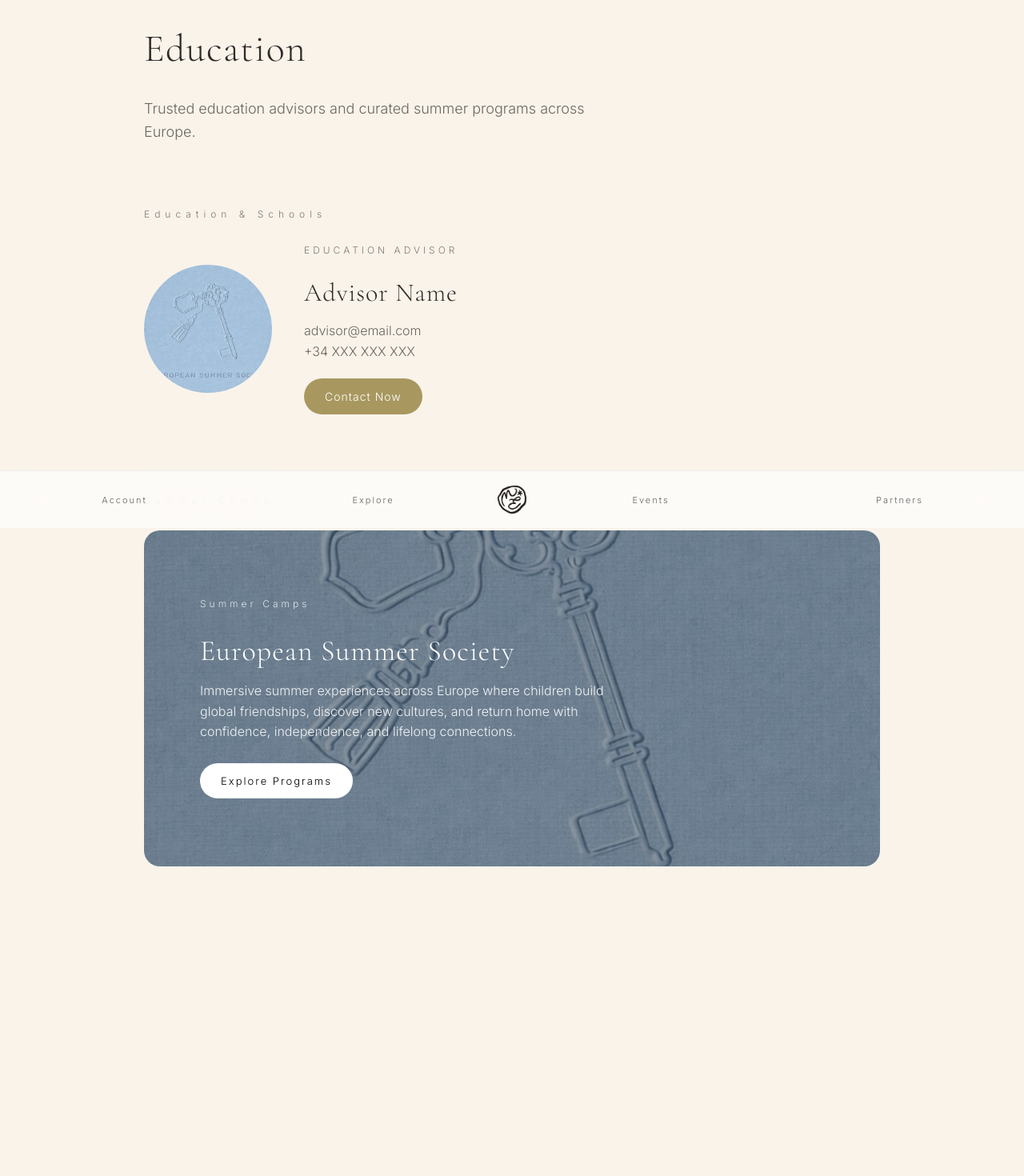
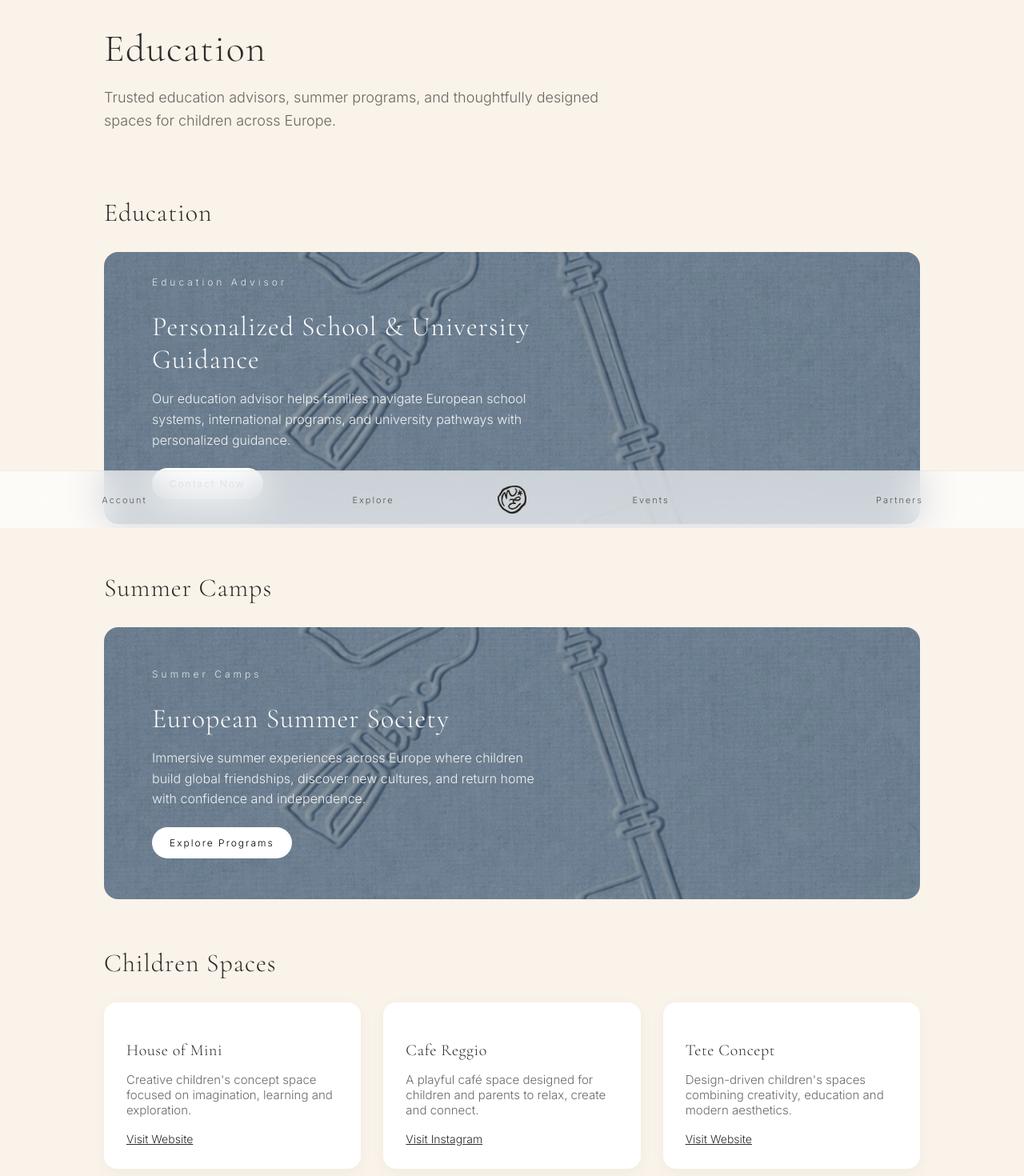
Before and after one commit to nataliatovargrand-a11y/mothereuro-beta, a Nuxt app: page /resources/education in a window 1280 px wide. Shown: the part 140-1610 px from the top of the page at 80% size. Before the commit the page ends 1493 px from the top, so only its background shows below. Built offline with nearby package versions, Linux system fonts and the light colour scheme.

Commit message:
Add children spaces and advisor to education page

```diff
--- a/app/pages/resources/education.vue
+++ b/app/pages/resources/education.vue
@@ -2,42 +2,43 @@
 
 <div class="resources-wrapper">
 
-<h1>Education</h1>
+<!-- PAGE TITLE -->
 
-<p class="intro">
-Trusted education advisors and curated summer programs across Europe.
+<h1 class="page-title">
+Education
+</h1>
+
+<p class="page-intro">
+Trusted education advisors, summer programs, and thoughtfully designed spaces for children across Europe.
 </p>
 
 
-<!-- EDUCATION & SCHOOLS -->
+<!-- EDUCATION ADVISOR -->
 
-<div class="section-title">
-Education & Schools
+<h2 class="section-title">
+Education
+</h2>
+
+<div class="hero-card advisor">
+
+<div class="card-content">
+
+<div class="card-label">
+Education Advisor
 </div>
 
-<div class="advisor-card">
+<h2>
+Personalized School & University Guidance
+</h2>
 
-<img
-src="/images/education-advisor.jpg"
-class="advisor-photo"
-/>
-
-<div class="advisor-content">
-
-<div class="advisor-label">
-EDUCATION ADVISOR
-</div>
-
-<h2>Advisor Name</h2>
-
-<p class="advisor-contact">
-advisor@email.com<br>
-+34 XXX XXX XXX
+<p>
+Our education advisor helps families navigate European school systems,
+international programs, and university pathways with personalized guidance.
 </p>
 
 <a
-href="mailto:advisor@email.com"
-class="advisor-button"
+href="mailto:emily@mothereuro.com"
+class="card-button"
 >
 Contact Now
 </a>
@@ -47,34 +48,116 @@ Contact Now
 </div>
 
 
+
 <!-- SUMMER CAMPS -->
 
-<div class="section-title">
+<h2 class="section-title">
+Summer Camps
+</h2>
+
+<div class="hero-card summer">
+
+<div class="card-content">
+
+<div class="card-label">
 Summer Camps
 </div>
 
-<div class="summer-card">
-
-<div class="summer-content">
-
-<div class="summer-label">
-Summer Camps
-</div>
-
-<h2>European Summer Society</h2>
+<h2>
+European Summer Society
+</h2>
 
 <p>
 Immersive summer experiences across Europe where children build global friendships,
-discover new cultures, and return home with confidence, independence, and lifelong connections.
+discover new cultures, and return home with confidence and independence.
 </p>
 
 <a
 href="https://europeansummersociety.com"
 target="_blank"
-rel="noopener noreferrer"
-class="summer-button"
+class="card-button"
 >
 Explore Programs
+</a>
+
+</div>
+
+</div>
+
+
+
+<!-- CHILDREN SPACES -->
+
+<h2 class="section-title">
+Children Spaces
+</h2>
+
+<div class="card-grid">
+
+
+<!-- HOUSE OF MINI -->
+
+<div class="resource-card">
+
+<h3>House of Mini</h3>
+
+<p>
+Creative children's concept space focused on imagination,
+learning and exploration.
+</p>
+
+<a
+href="https://museumofmini.com/"
+target="_blank"
+class="card-link"
+>
+Visit Website
+</a>
+
+</div>
+
+
+
+<!-- CAFE REGGIO -->
+
+<div class="resource-card">
+
+<h3>Cafe Reggio</h3>
+
+<p>
+A playful café space designed for children and parents to relax,
+create and connect.
+</p>
+
+<a
+href="https://www.instagram.com/cafe.reggio/"
+target="_blank"
+class="card-link"
+>
+Visit Instagram
+</a>
+
+</div>
+
+
+
+<!-- TETE CONCEPT -->
+
+<div class="resource-card">
+
+<h3>Tete Concept</h3>
+
+<p>
+Design-driven children's spaces combining creativity,
+education and modern aesthetics.
+</p>
+
+<a
+href="https://teteconcept.es/?srsltid=AfmBOoqrP8hyp22THMXBkByvFy0AheZZJxzWWOXR-Rhs-wDfFkhfMj4b"
+target="_blank"
+class="card-link"
+>
+Visit Website
 </a>
 
 </div>
@@ -86,140 +169,144 @@ Explore Programs
 </template>
 
 
+
 <style scoped>
 
 .resources-wrapper{
 padding:140px 40px;
-max-width:1000px;
+max-width:1100px;
 margin:auto;
 }
 
-.intro{
+
+/* PAGE HEADER */
+
+.page-title{
+font-size:48px;
+margin-bottom:12px;
+}
+
+.page-intro{
 font-size:18px;
 opacity:.7;
-max-width:620px;
+max-width:640px;
+line-height:1.6;
 margin-bottom:80px;
-line-height:1.6;
 }
 
 
 /* SECTION TITLES */
 
 .section-title{
-letter-spacing:6px;
-font-size:12px;
+font-size:32px;
+margin-top:60px;
 margin-bottom:30px;
-opacity:.6;
 }
 
 
-/* ADVISOR CARD */
+/* HERO CARDS */
 
-.advisor-card{
+.hero-card{
+height:340px;
+border-radius:18px;
+margin-bottom:60px;
 display:flex;
 align-items:center;
-gap:40px;
-margin-bottom:100px;
+padding:60px;
+color:white;
+background-size:cover;
+background-position:center;
+position:relative;
 }
 
-.advisor-photo{
-width:160px;
-height:160px;
-border-radius:50%;
-object-fit:cover;
-}
-
-.advisor-content{
-max-width:520px;
-}
-
-.advisor-label{
-letter-spacing:4px;
-font-size:12px;
-opacity:.6;
-margin-bottom:10px;
-}
-
-.advisor-content h2{
-margin-bottom:10px;
-}
-
-.advisor-contact{
-font-size:16px;
-opacity:.7;
-line-height:1.6;
-margin-bottom:20px;
-}
-
-.advisor-button{
-background:#A8985F;
-color:white;
-padding:14px 26px;
-border-radius:40px;
-text-decoration:none;
-font-size:14px;
-letter-spacing:1px;
-display:inline-block;
-}
-
-
-/* SUMMER CARD */
-
-.summer-card{
-height:420px;
-border-radius:20px;
-padding:70px;
-display:flex;
-align-items:center;
-background-image:url('/images/european-summer.jpg');
-background-size:cover;
-background-position:center;
-color:white;
-position:relative;
-margin-bottom:40px;
-}
-
-.summer-card::after{
+.hero-card::after{
 content:"";
 position:absolute;
 inset:0;
 background:rgba(0,0,0,0.35);
-border-radius:20px;
+border-radius:18px;
 }
 
-.summer-content{
+.card-content{
 position:relative;
 z-index:2;
-max-width:520px;
+max-width:480px;
 }
 
-.summer-label{
+.card-label{
 letter-spacing:4px;
 font-size:12px;
+margin-bottom:12px;
 opacity:.8;
+}
+
+.hero-card h2{
+font-size:34px;
 margin-bottom:14px;
 }
 
-.summer-card h2{
-font-size:36px;
+.hero-card p{
+line-height:1.6;
+margin-bottom:22px;
+opacity:.9;
+}
+
+
+/* BUTTON */
+
+.card-button{
+display:inline-block;
+background:white;
+color:black;
+padding:12px 22px;
+border-radius:30px;
+font-size:12px;
+letter-spacing:2px;
+text-decoration:none;
+}
+
+
+/* CHILDREN SPACE CARDS */
+
+.card-grid{
+display:grid;
+grid-template-columns:repeat(3,1fr);
+gap:28px;
+margin-top:20px;
+}
+
+.resource-card{
+background:white;
+padding:28px;
+border-radius:16px;
+box-shadow:0 4px 20px rgba(0,0,0,0.04);
+}
+
+.resource-card h3{
+font-size:20px;
+margin-bottom:12px;
+}
+
+.resource-card p{
+font-size:15px;
+opacity:.7;
 margin-bottom:16px;
 }
 
-.summer-card p{
-line-height:1.6;
-margin-bottom:26px;
-opacity:.9;
+.card-link{
+text-decoration:underline;
+font-size:14px;
 }
 
-.summer-button{
-background:white;
-color:black;
-padding:14px 26px;
-border-radius:40px;
-text-decoration:none;
-font-size:13px;
-letter-spacing:2px;
-display:inline-block;
+
+/* BACKGROUNDS */
+
+.advisor{
+background-image:url('/images/education-advisor.jpg');
+}
+
+.summer{
+background-image:url('/images/european-summer.jpg');
 }
 
 </style>
```
